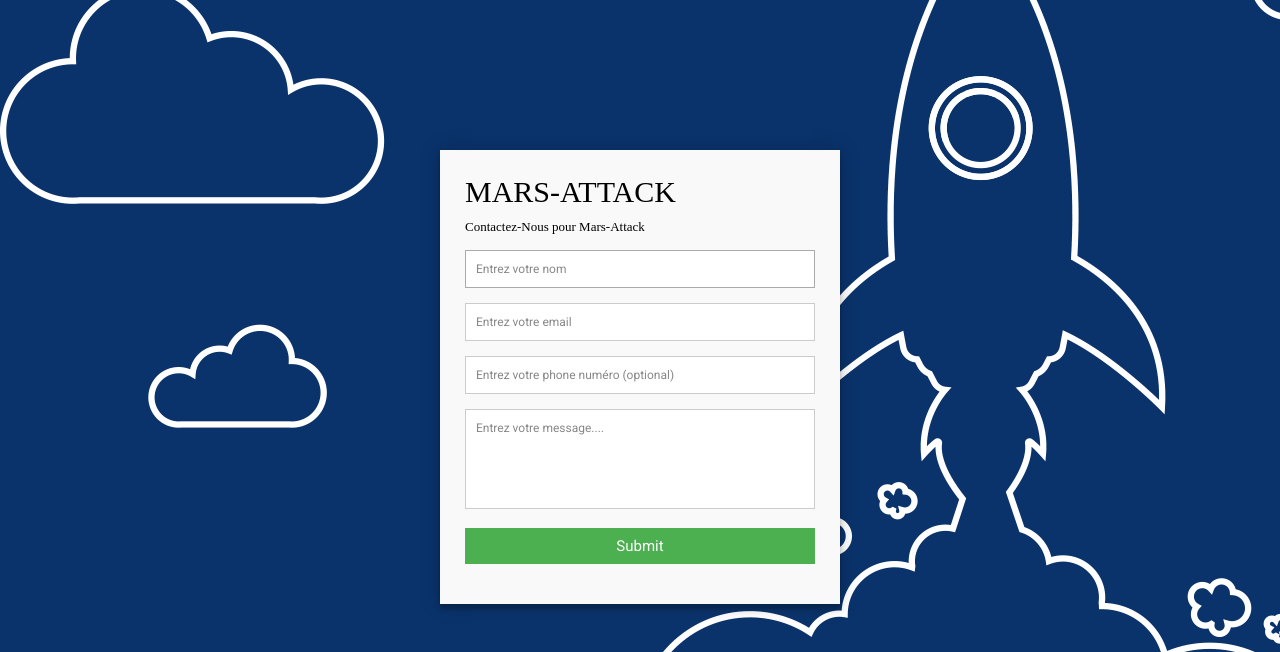
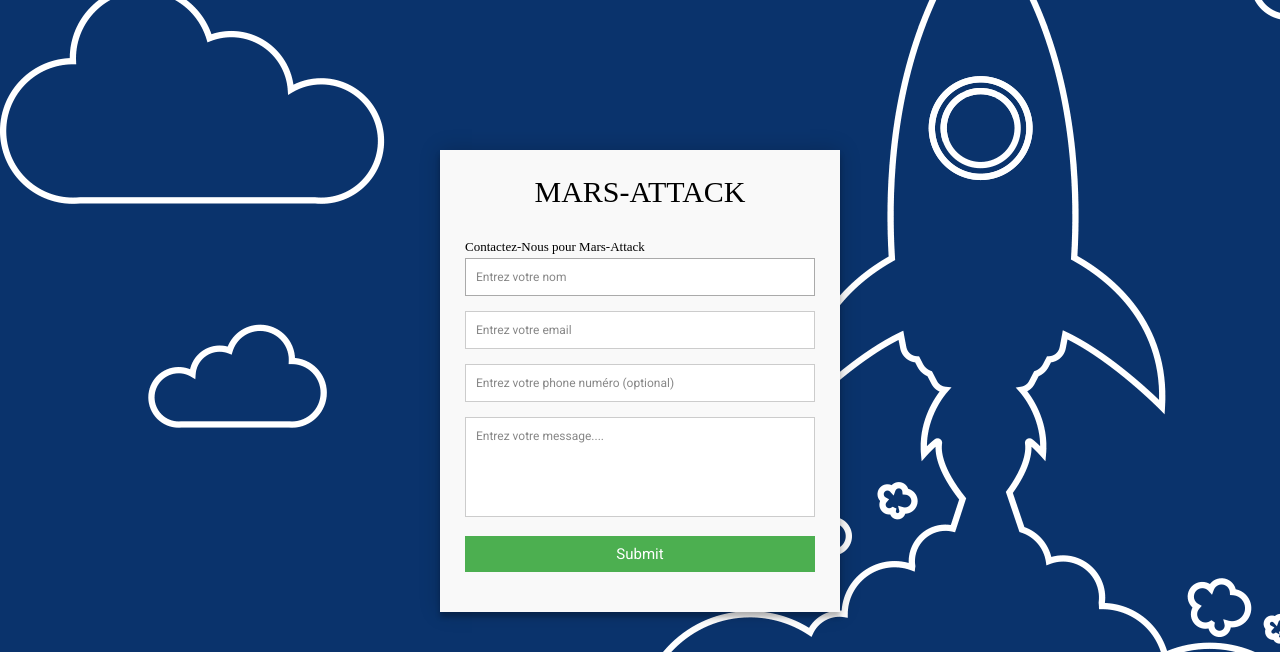
Before and after one commit to altasismail/mars-attack, a PHP site: page /contact.php in a window 1280 px wide. Shown: the part 190-842 px from the top of the page. Run offline with PHP 8.4, Linux system fonts and the light colour scheme.

Commit message:
updated contact form

```diff
--- a/assets/css/aydin.css
+++ b/assets/css/aydin.css
@@ -25,6 +25,7 @@
   margin: 0 auto;
   position: relative;
 }
+
 
 #aydnContact input[type="text"],
 #aydnContact input[type="email"],
@@ -123,6 +124,15 @@ fieldset {
 #contaydnContactact textarea:focus {
   outline: 0;
   border: 1px solid #aaa;
+}
+
+#aydnContact .aydnContactTitle {
+  text-align: center;
+  margin-bottom: 30px;
+}
+
+#aydnContact h4 {
+  margin-bottom: 3px;
 }
 
 ::-webkit-input-placeholder {
```
